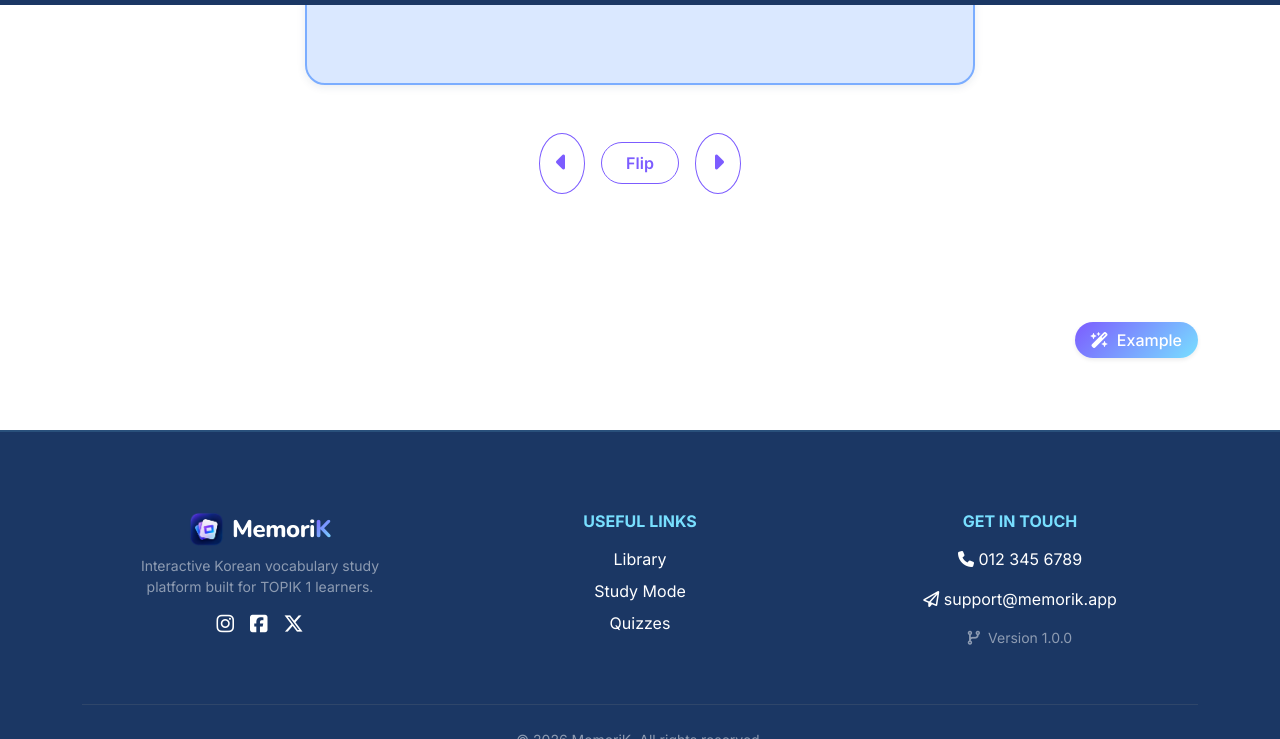
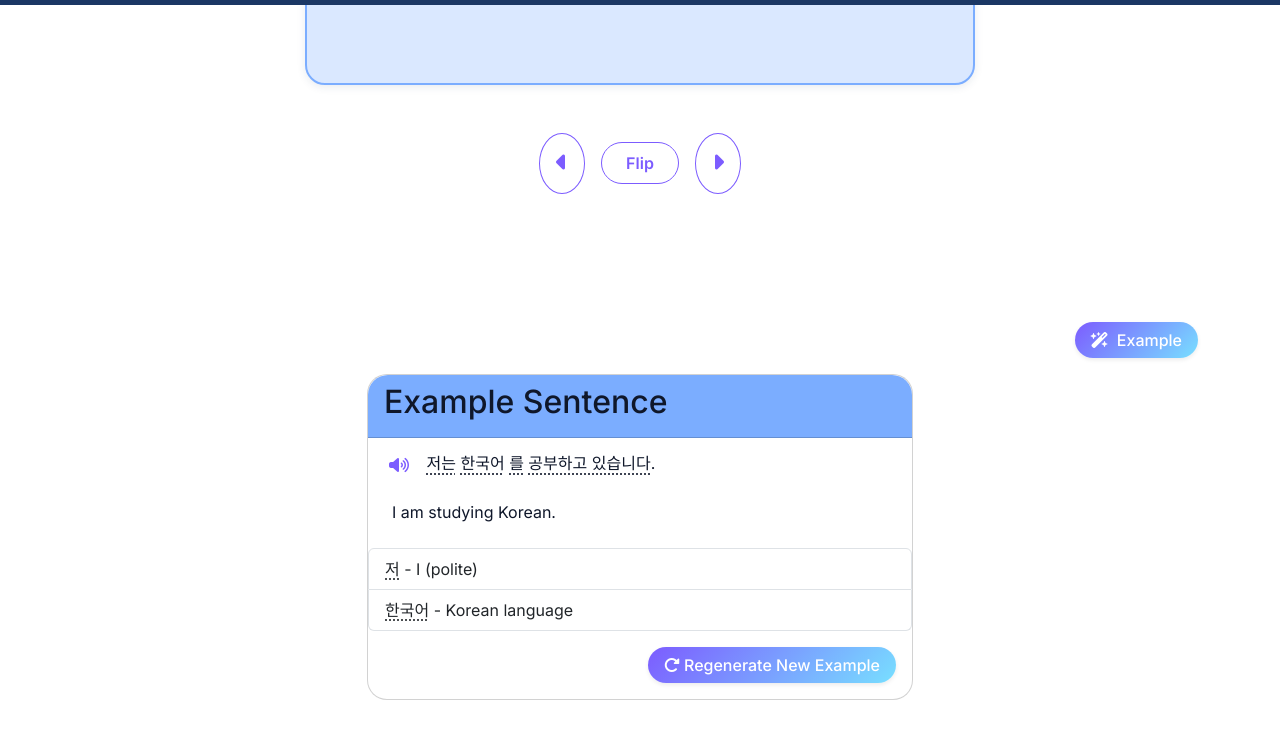
Before and after one commit to DestinyGeorge/memori-k, a plain HTML site: page study.html in a window 1280 px wide. Both pictures are taken after a click on the button "Example". Shown: the part 557-1296 px from the top of the page. Drawn offline with nearby package versions, Linux system fonts and the light colour scheme.

Commit message:
feat(study): add UI container layout and styles for AI example sentence

```diff
--- a/assets/css/style.css
+++ b/assets/css/style.css
@@ -666,6 +666,30 @@ h1{
     overflow-x: hidden;
 }
 
+#example-container .word{
+    text-decoration: underline;
+    text-decoration-style: dotted;
+    text-underline-offset: 4px; /
+    /* cursor: pointer; */
+}
+
+#example-container .word:hover{
+    color: var(--accent-purple-base);
+}
+
+#example-container .card-header{
+    background-color: var(--secondary-color-base);
+    /* background-color: transparent; */
+    border-top-left-radius: 20px;
+    border-top-right-radius: 20px;
+}
+
+#example-container .card{
+    color: var(--neutral-color-dark);
+    /* background-color: var(--secondary-color-light); */
+    border-radius: 20px;
+}
+
 
 /* --- Footer Styling --- */
 #footer {
--- a/study.html
+++ b/study.html
@@ -148,11 +148,56 @@
         <section class="container section">
             <!-- EXAMPLE BUTTON -->
             <div class=" d-flex justify-content-end my-3">
-                <button id="example-btn" class="btn btn-brand-k rounded-pill px-3">
+                <button id="example-btn" class="btn btn-brand-k rounded-pill px-3" data-bs-toggle="collapse" href="#example-container">
                     <i class="fa-solid fa-wand-magic-sparkles me-1"></i> Example
                 </button>
             </div>
-            <div id="example-container" class="my-3">
+            <div id="example-container" class="collapse my-3">
+                <div class="row justify-content-center">
+                    <div class="col-6">
+                        <div class="card">
+                            <div class="card-header">
+                                <h2>Example Sentence</h2>
+                            </div>
+
+                            <div id="example-content" class="">
+                                <div class="p-2">
+                                    <div class="sentence-header">
+
+                                        <p class="korean-sentence">
+                                            <button class="btn-play-full-tts btn">
+                                            <i class="fa-solid fa-volume-high text-purple"></i>
+                                            </button>
+
+                                        <span class="word">저는</span>  <span class="word">한국어</span> <span class="word">를</span> <span class="word">공부하고 있습니다</span>.</p>
+                                    </div>
+                                    <p class="english-translation px-3"> I am studying Korean.</p>
+                                </div>
+
+                                <ul class="list-group">
+                                    <li class="list-group-item">
+                                        <span class="word" >저</span>  -
+                                        <span class="meaning">I (polite)</span>
+                                    </li>
+                                    <li class="list-group-item">
+                                        <span class="word">한국어</span>  -
+                                        <span class="meaning">Korean language</span>
+                                    </li>
+                                </ul>
+
+
+                                <!-- Regenerate Action -->
+                                <div class="d-flex justify-content-end m-3">
+                                    <button class="btn-regenerate btn btn-brand-k rounded-pill px-3">
+                                        <i class="fa-solid fa-rotate-right"></i> Regenerate New Example
+                                    </button>
+                                </div>
+
+                            </div>
+
+                        </div>
+                    </div>
+                </div>
 
             </div>
         </section>
```
